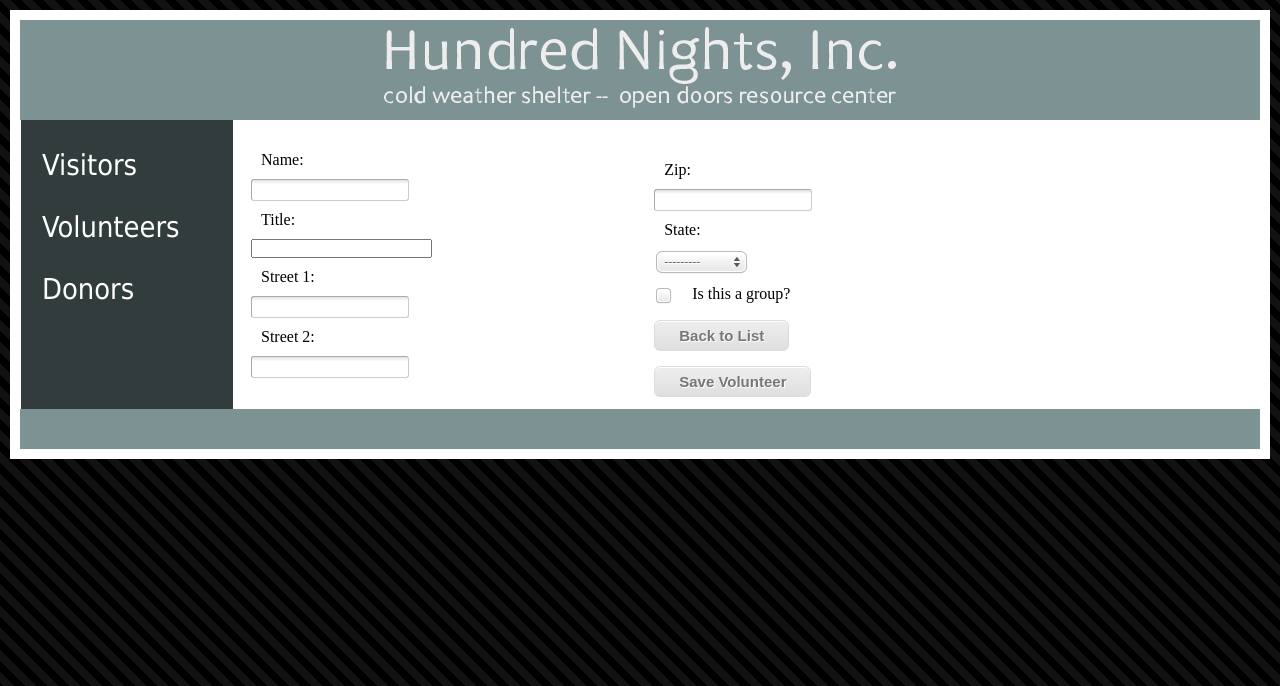
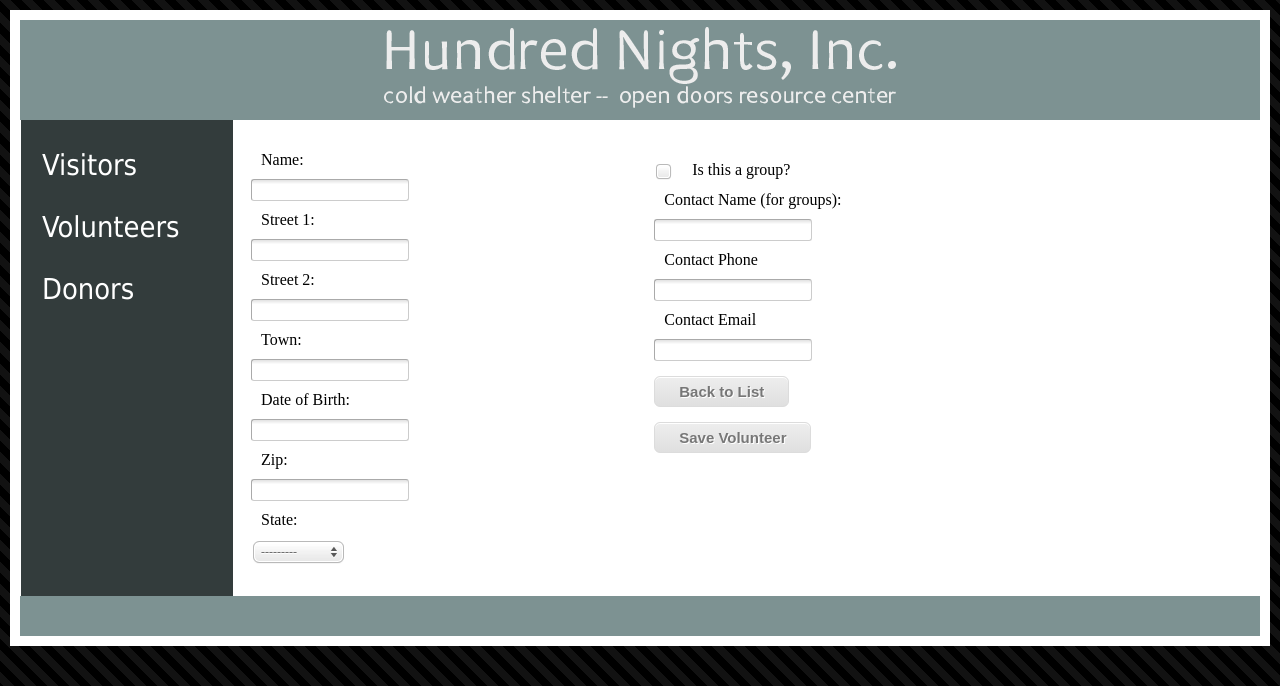
Before and after one commit to dgarant/Hundred-Nights, a Django app: page /add-volunteer/ in a window 1280 px wide. Shown: the top 686 px of the page. Run offline with Django 3.2, Linux system fonts and the light colour scheme; the visitor is signed in with stand-in values (Sample User, id 1); data that the repository does not hold is empty; parts of the project's set-up code (start-up, migrations or seed data) failed here and were passed over.

Commit message:
Adding several fields to the database and forms

```diff
--- a/HundredNights/models.py
+++ b/HundredNights/models.py
@@ -57,7 +57,9 @@ class Donation(models.Model):
 class Visitor(models.Model):
     name = models.CharField(max_length=75,
         verbose_name="Visitor Name")
-    age = models.IntegerField(verbose_name="Age", null=True, blank=True)
+    date_of_birth = models.DateField(verbose_name="Date of Birth", null=True, blank=True)
+    gender = models.CharField(max_length=1, choices = (('M', 'Male'), ('F', 'Female')),
+                            null=True, blank=True)
     town_of_residence = models.CharField(max_length=50,
         verbose_name="Town of Residence", null=True, blank=True)
     town_of_id = models.CharField(max_length=50,
@@ -107,16 +109,25 @@ class Volunteer(models.Model):
     name = models.CharField(max_length=75,
         verbose_name="Volunteer Name",
         help_text="Enter the full name of the volunteer or volunteer group")
-    age = models.IntegerField(verbose_name="Age", null=True, blank=True)
+    date_of_birth = models.DateField(verbose_name="Date of Birth", null=True, blank=True)
     street_1 = models.CharField(max_length=50,
         verbose_name="Street Address 1", null=True, blank=True)
     street_2 = models.CharField(max_length=50,
         verbose_name="Street Address 2", null=True, blank=True)
+    town = models.CharField(max_length=50,
+        verbose_name="Town", null=True, blank=True)
     zip = models.CharField(max_length=9,
         verbose_name="Zip", null=True, blank=True)
     state = models.CharField(max_length=2, choices=STATE_CHOICES,
         null=True, blank=True, verbose_name="State", default="NH")
     is_group = models.BooleanField(verbose_name="Is this a group?")
+    contact_name = models.CharField(max_length=50, null=True, blank=True,
+                verbose_name="Contact Name (for group)")
+    phone = models.CharField(max_length=20, null=True, blank=True,
+                verbose_name="Phone")
+    email = models.CharField(max_length=50, null=True, blank=True,
+                verbose_name="Email")
+
 
     class Meta:
         verbose_name = "Volunteer"
--- a/HundredNights/settings.py
+++ b/HundredNights/settings.py
@@ -142,7 +142,8 @@ INSTALLED_APPS = (
     #'django_tables2',
     # Uncomment the next line to enable admin documentation:
     # 'django.contrib.admindocs',
-    'HundredNights'
+    'HundredNights',
+    'south'
 )
 
 # A sample logging configuration. The only tangible logging
--- a/HundredNights/templates/donor-list.html
+++ b/HundredNights/templates/donor-list.html
@@ -25,7 +25,7 @@
                     <td>{{ donor.donation_set.count }}</td>
                     <td>
 <a href="{% url 'edit-donor' donor.id%}">Edit</a> |
-<a href="{% url 'delete-donor' donor.id%}">Delete</a>
+<a href="{% url 'delete-donor' donor.id%}" onclick="return confirm('Are you sure you want to delete the donor?')">Delete</a>
                     </td>
 
                 </tr>
--- a/HundredNights/templates/edit-donor.html
+++ b/HundredNights/templates/edit-donor.html
@@ -80,7 +80,8 @@
                 <td>{{ donation.comment }}</td>
                 <td>
                     <a href="{% url 'edit-donation' form.instance.id donation.id %}">Edit</a> |
-                    <a href="{% url 'delete-donation' donation.id %}">Delete</a>
+                    <a href="{% url 'delete-donation' donation.id %}"
+                        onclick="return confirm('Are you sure you want to delete the donation?')">Delete</a>
                 </td>
             </tr>
        {% endfor %}
--- a/HundredNights/templates/edit-volunteer.html
+++ b/HundredNights/templates/edit-volunteer.html
@@ -9,20 +9,25 @@
     {% csrf_token %}
     <div class="right">
 
-        <label for="id_zip">Zip:</label>
-        {{ form.zip.errors }}
-        {{ form.zip|tabindex:5 }}
-
-        <label for="id_state">State:</label>
-        {{ form.state.errors }}
-        {{ form.state|tabindex:6 }}
 
         <div style="display: block; margin-top: 10px;">
             {{ form.is_group.errors }}
-            {{ form.is_group|tabindex:7 }}
+            {{ form.is_group|tabindex:8 }}
             <label for="id_is_organization" style="display: inline;">
             Is this a group?</label>
         </div>
+
+        <label for="id_contact_name">Contact Name (for groups):</label>
+        {{ form.contact_name.errors }}
+        {{ form.contact_name|tabindex:9 }}
+
+        <label for="id_phone">Contact Phone</label>
+        {{ form.phone.errors }}
+        {{ form.phone|tabindex:10 }}
+
+        <label for="id_email">Contact Email</label>
+        {{ form.email.errors }}
+        {{ form.email|tabindex:11 }}
 
         <div style="display: block;">
             <a href="{% url 'volunteers' %}" style="margin-top: 15px" class="round-button">Back to List</a>
@@ -34,10 +39,6 @@
         {{ form.name.errors }}
         {{ form.name|tabindex:1 }}
 
-        <label for="id_title">Title:</label>
-        {{ form.age.errors }}
-        {{ form.age|tabindex:2 }}
-
         <label for="id_street_1">Street 1:</label>
         {{ form.street_1.errors }}
         {{ form.street_1|tabindex:3 }}
@@ -46,12 +47,37 @@
         {{ form.street_2.errors }}
         {{ form.street_2|tabindex:4 }}
 
+        <label for="id_town">Town:</label>
+        {{ form.town.errors }}
+        {{ form.town|tabindex:5}}
+
+        <label for="id_date_of_birth">Date of Birth:</label>
+        {{ form.date_of_birth.errors }}
+        {{ form.date_of_birth|tabindex:6 }}
+
+        <label for="id_zip">Zip:</label>
+        {{ form.zip.errors }}
+        {{ form.zip|tabindex:6 }}
+
+        <label for="id_state">State:</label>
+        {{ form.state.errors }}
+        {{ form.state|tabindex:7 }}
+
         <div style="margin-bottom: 30px;">
         </div>
 
     </div>
 
 </form>
+
+<script type="text/javascript">
+   $("#id_date_of_birth").datepicker({
+        changeMonth: true,
+        changeYear: true,
+        yearRange: '1940:c',
+        defaultDate: '-30y'
+   });
+</script>
 
 {% if form.instance.id %}
     <fieldset>
@@ -74,7 +100,8 @@
                         <td>{{ part.participation_type }}</td>
                         <td>
                             <a href="{% url 'edit-participation' form.instance.id part.id %}">Edit</a> |
-                            <a href="{% url 'delete-participation' part.id %}">Delete</a>
+                            <a href="{% url 'delete-participation' part.id %}"
+                                onclick="return confirm('Are you sure you want to delete the participation?')">Delete</a>
                         </td>
                    </tr>
                 {% endfor %}
--- a/HundredNights/templates/visitor-list.html
+++ b/HundredNights/templates/visitor-list.html
@@ -28,7 +28,7 @@
                 <td>{{visitor.town_of_id}}</td>
                 <td>
                     <a href="{% url 'edit-visitor' visitor.pk %}">Edit</a> |
-                    <a href="{% url 'delete-visitor' visitor.pk %}">Delete</a>
+                    <a href="{% url 'delete-visitor' visitor.pk %}" onclick="return confirm('Are you sure you want to delete the visitor?')">Delete</a>
                 </td>
             </tr>
         {% endfor %}
--- a/HundredNights/templates/volunteer-list.html
+++ b/HundredNights/templates/volunteer-list.html
@@ -24,7 +24,7 @@
                     <td>{{ volunteer.is_group|bool_yn }}</td>
                     <td>
 <a href="{% url 'edit-volunteer' volunteer.id%}">Edit</a> |
-<a href="{% url 'delete-volunteer' volunteer.id%}">Delete</a>
+<a href="{% url 'delete-volunteer' volunteer.id%}" onclick="return confirm('Are you sure you want to delete the volunteer?')">Delete</a>
                     </td>
 
                 </tr>
```
Also changed, not shown: HundredNights/templates/edit-visitor.html (+19 -5 lines).
